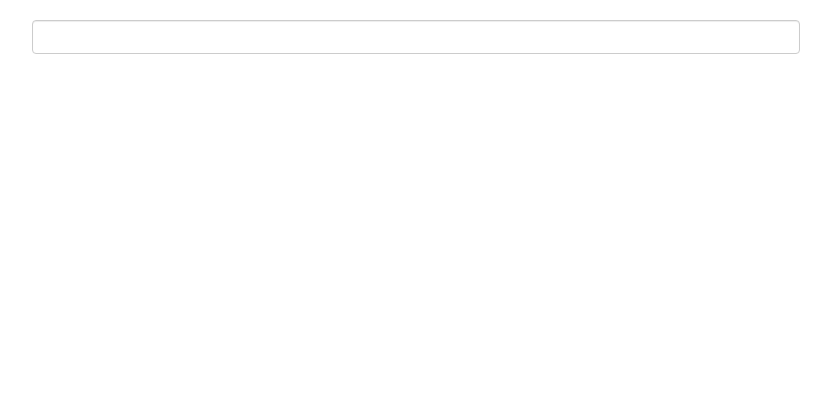
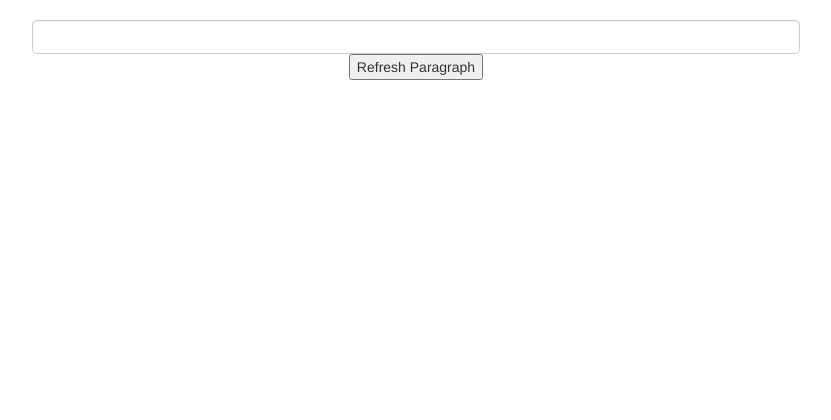
Before and after one commit to atandy/thesaurizer, a Flask app: template templates/thesaurize.html in a window 1280 px wide. Shown: the top 420 px of the page, without its empty margins (224-1055 px from the left). Run offline with Flask 2, Linux system fonts and the light colour scheme; the template is opened without the code that fills it, so the values that code supplies are empty; some libraries are stand-ins or nearby versions.

Commit message:
add refresh paragraph button. replace word on click working, but needs tuning

```diff
--- a/static/js/main.js
+++ b/static/js/main.js
@@ -1,30 +1,45 @@
 $(document).ready(function() {
 	//TODO: handle errors for words that don't have a hiden div.
-	$("#original-paragraph span")
-		.click(function() {
+	ORIGINAL_PARAGRAPH =  $("#original-paragraph p").html();
+
+	if(typeof(Storage) !== "undefined") {
+	    // Code for localStorage/sessionStorage.
+	    localStorage.setItem("original_paragraph", ORIGINAL_PARAGRAPH);
+	} else {
+	    // Sorry! No Web Storage support..
+	}
+
+
+	$("#original-paragraph span").click(function() {
 		word = $(this).text();
 		$("ul[name=" + word+ "]").show();
 	});
-		/*
-		.mouseout(function(){
-			$("ul." + word).hide();
-		});
-		*/
-	$("#replacement-words span")
-		.click(function() {
-			word = $(this).text();
-			console.log(word);
+
+	$("#replacement-words span").click(function() {
+		replacement_word = $(this).text();
+		//console.log(replacement_word);
 		// ew.
 		parent_word = $(this).parent().parent().attr("name");
+
 
 		orig_spans = $("#original-paragraph span");
 		for (i=0; i < orig_spans.length; i++) {
 			//TODO: replace the parent word with the replacement word
-				if (i.text() == parent_word) {
-					$("#original-paragraph span").text(i).replace(word);
+			if (orig_spans[i].innerHTML == parent_word) {
+				$("#original-paragraph span").eq(i).html(replacement_word);
 			}
 		}
+	});
 
+	function refreshParagraph() {
+		$("#original-paragraph").html(localStorage.getItem("original_paragraph"));
+	}
+
+	$("button#refresh-paragraph").click(function() {
+		refreshParagraph();
+	})
 
 });
-});
+
+/* grab the words and their positions from the original paragraph.
+// log the positions for each word.
--- a/templates/thesaurize.html
+++ b/templates/thesaurize.html
@@ -9,6 +9,7 @@
 		<p>{{orig_span_list | safe }}</p>
 
 	</div>
+	<button id="refresh-paragraph"> Refresh Paragraph</button>
 
 	{% for word in final_word_map_list %}
 		<ul id="replacement-words" name="{{word.keys()[0]}}" class="list-unstyled" style="display:none;">
```
Lines whose indentation alone changed are shown as unchanged.
